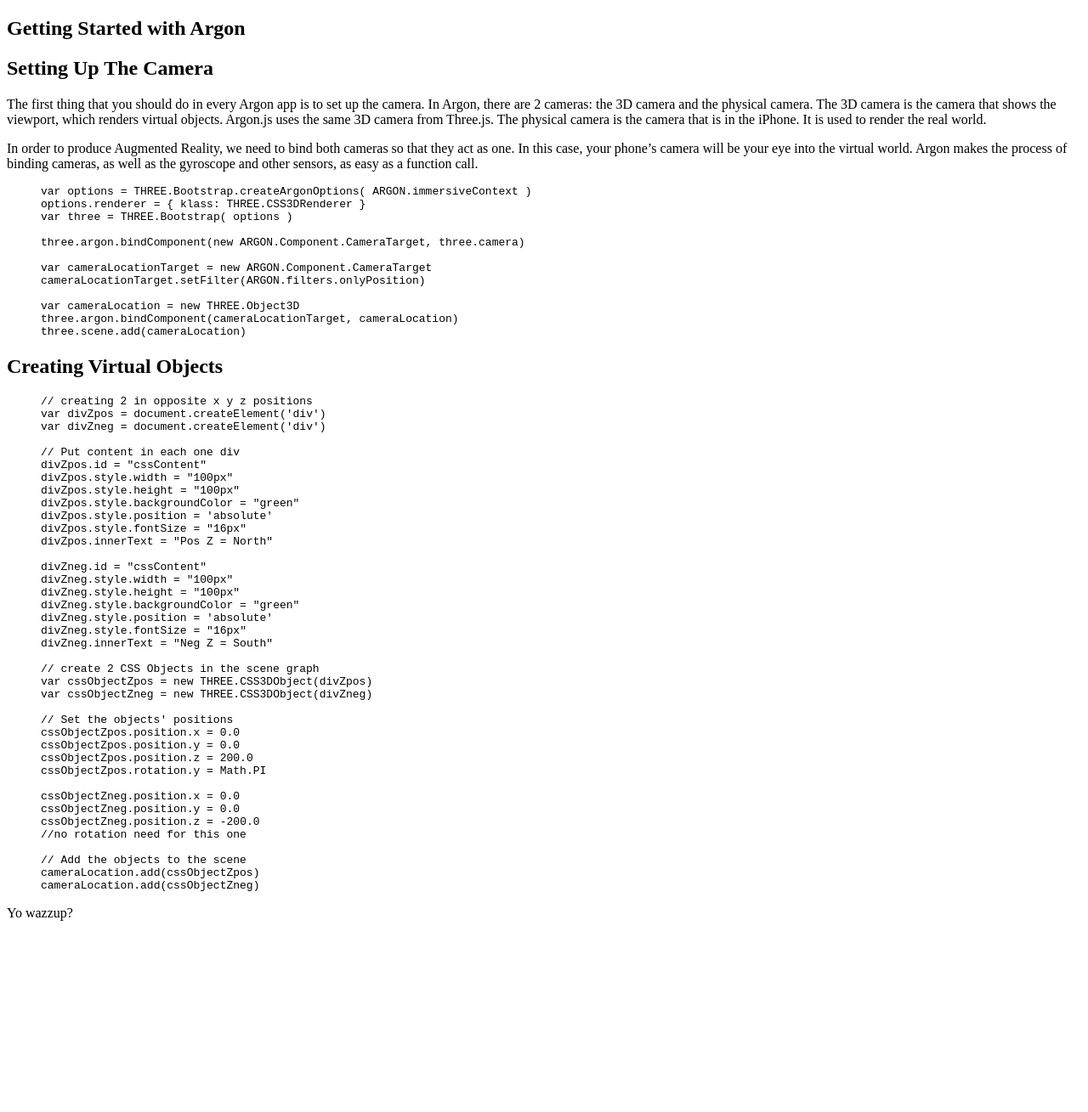
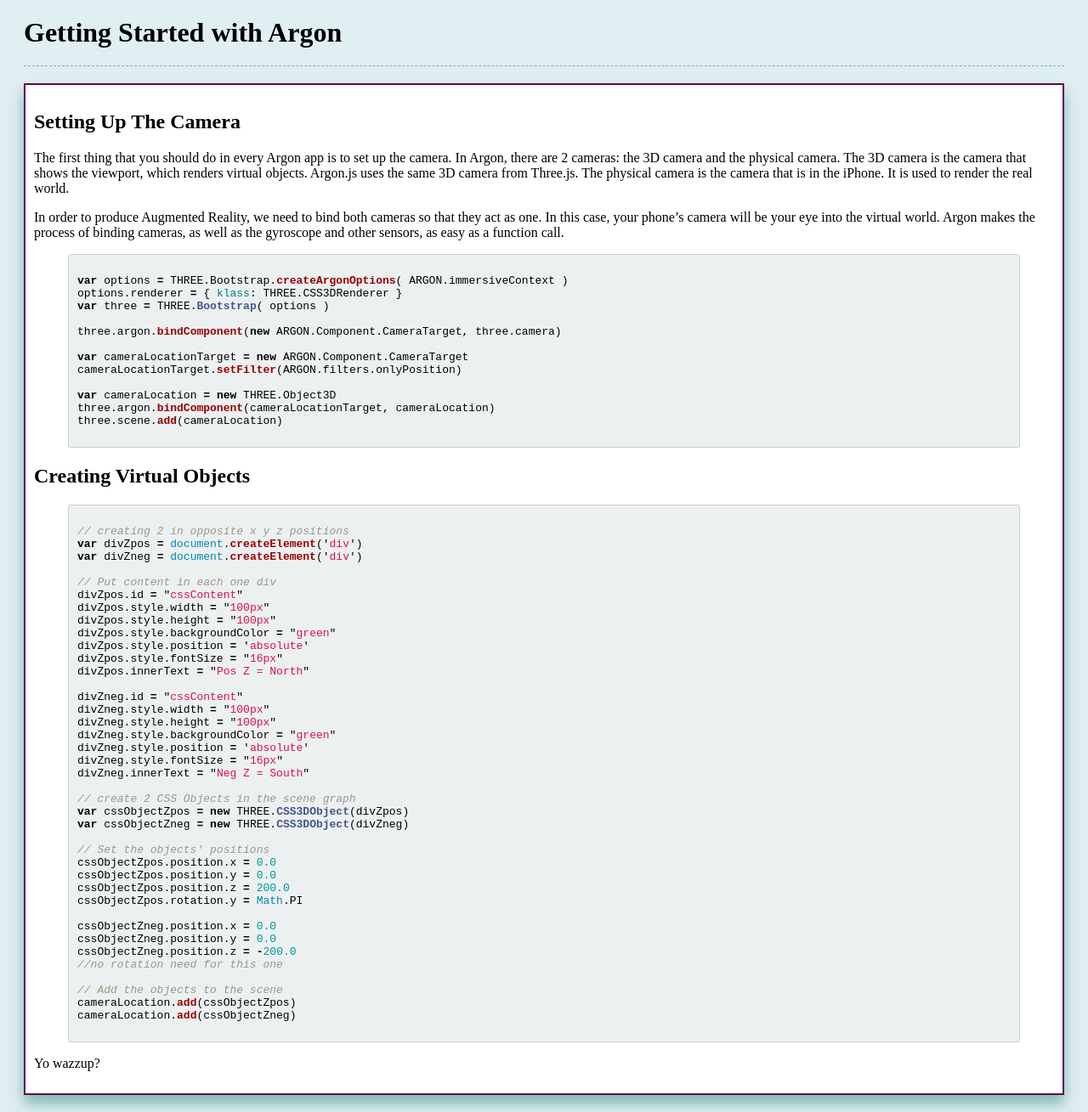
Before and after one commit to argonjs/argon-3-tutorials, a Jekyll site: the page built from _posts/2015-02-22-installation.md, in a window 1280 px wide. Shown: the whole page at 85% size. Built offline with Jekyll 4.4.1, drawn with Linux system fonts in a browser that asks for light colours; Markdown is read by kramdown in place of the engine named in the settings; before the commit the page ends 1100 px from its top, so only the background shows below that.

Commit message:
Fix stylesheet links in tutorial.

```diff
--- a/_layouts/default.html
+++ b/_layouts/default.html
@@ -3,8 +3,14 @@
 <head>
   <meta charset="utf-8" />
   <title>{{ page.title }}</title>
+  {% if page.path contains '_post' %}
+  <link rel="stylesheet" type="text/css" href="../syntax.css">
+  <link rel="stylesheet" type="text/css" href="../style.css">
+  {% else %}
   <link rel="stylesheet" type="text/css" href="syntax.css">
   <link rel="stylesheet" type="text/css" href="style.css">
+  {% endif %}
+
 </head>
 <body>
   {{ content }}
```
Also changed, not shown: _config.yml (line endings or trailing spaces).
